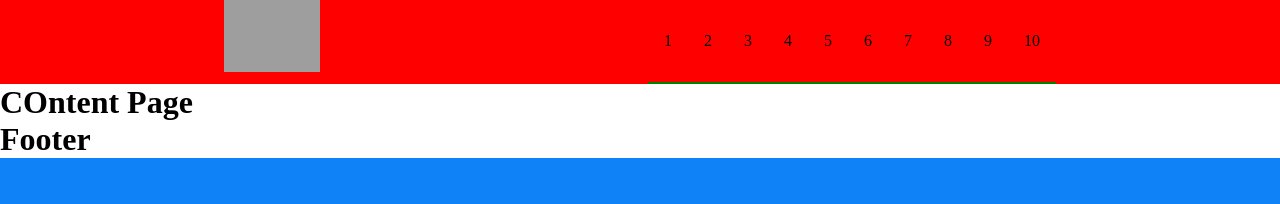
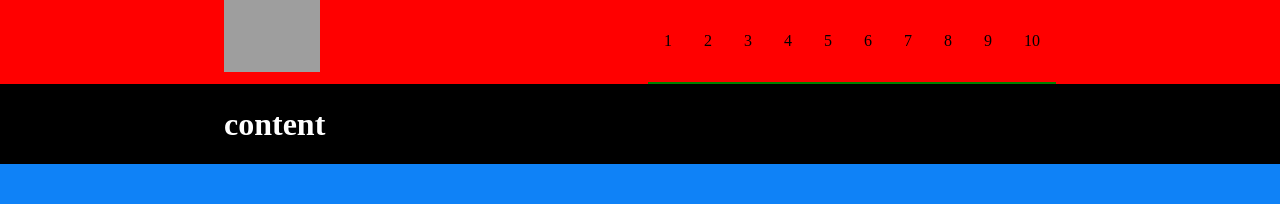
Before and after one commit to TommasoGalistu/vite-comics, a Vue app: page / in a window 1280 px wide. Shown: the top 204 px of the page. Built offline with nearby package versions, Linux system fonts and the light colour scheme; grey boxes are pictures that could not be loaded.

Commit message:
feat: content component

```diff
--- a/src/App.vue
+++ b/src/App.vue
@@ -2,6 +2,7 @@
 import HeaderPage from "../src/components/Header.vue";
 import FooterPage from "../src/components/FooterPage.vue";
 import ContentPage from "../src/components/ContentPage.vue";
+
 export default {
   name: "App",
   components: {
--- a/src/components/ContentPage.vue
+++ b/src/components/ContentPage.vue
@@ -5,8 +5,21 @@ export default {
 </script>
 
 <template>
-  <h1>COntent Page</h1>
+  <div class="containerAll">
+    <div class="mainContainer">
+      <h1>content</h1>
+    </div>
+  </div>
 </template>
 
-<style lang="sass" scoped>
+<style lang="scss" scoped>
+@use "../style/partials/_mixins.scss" as *;
+@use "../style/partials/variables.scss" as *;
+
+.containerAll {
+  background-color: black;
+  color: white;
+  height: 5rem;
+  @include flexa("low-center");
+}
 </style>
--- a/src/components/FooterPage.vue
+++ b/src/components/FooterPage.vue
@@ -13,7 +13,6 @@ export default {
 </script>
 
 <template>
-  <h1>Footer</h1>
   <UpPartFooter />
   <PolicyPart />
   <FinalPartFooter />
```
